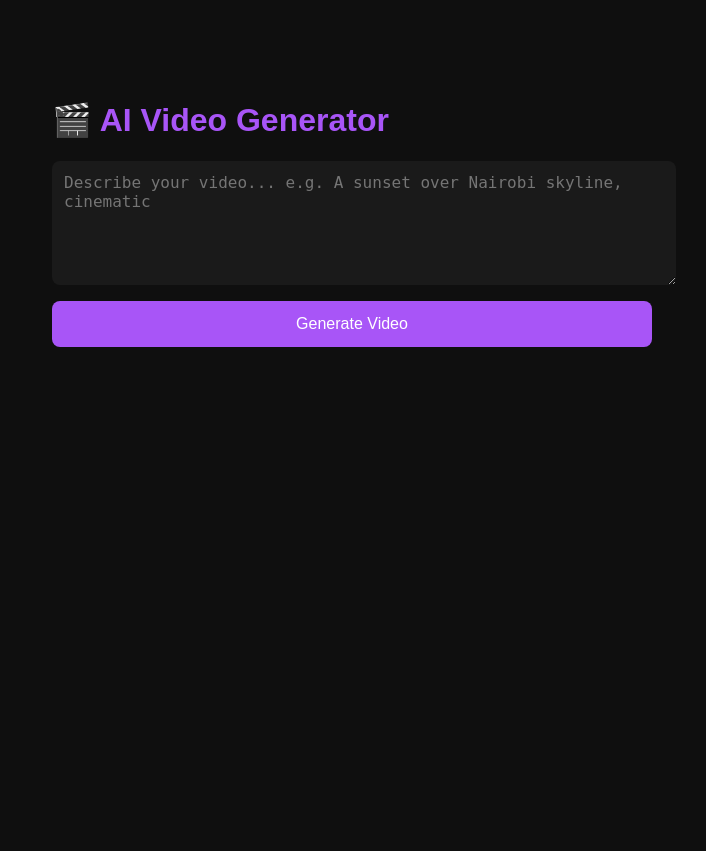
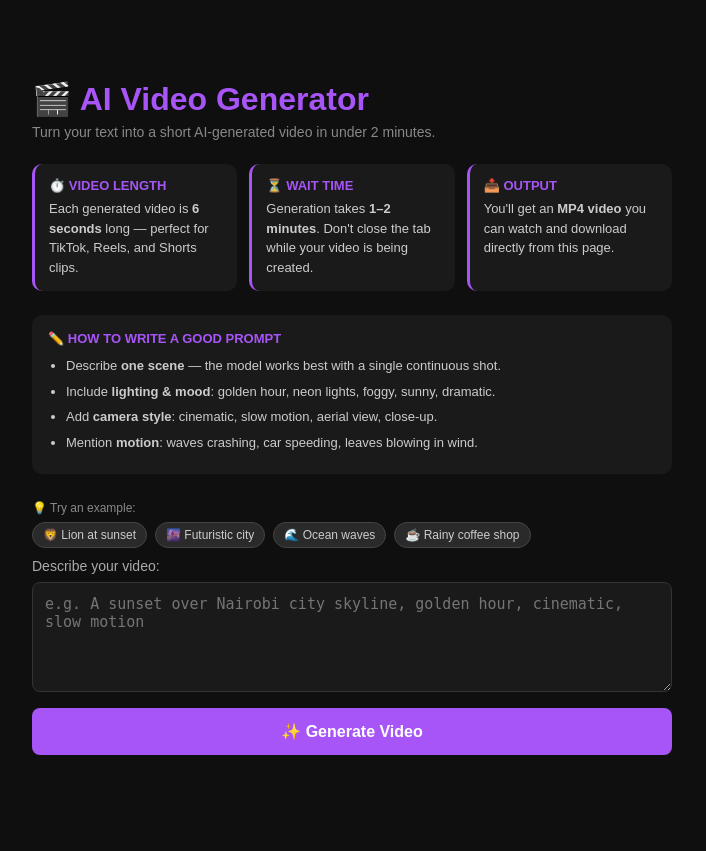
Before and after one commit to bevan-commits/ai-video-app, a Flask app: page / in a window 1280 px wide. Shown: the whole page, without its empty margins (288-994 px from the left). Before the commit the page ends 347 px from the top, so only its background shows below. Run offline with Flask 3, Linux system fonts and the light colour scheme.

Commit message:
improved UI with instructions and example prompts

```diff
--- a/templates/index.html
+++ b/templates/index.html
@@ -3,34 +3,116 @@
 <head>
     <title>AI Video Generator</title>
     <style>
-        body { font-family: Arial; max-width: 600px; margin: 60px auto; padding: 20px; background: #0f0f0f; color: white; }
-        h1 { color: #a855f7; }
-        textarea { width: 100%; padding: 12px; border-radius: 8px; border: none; background: #1a1a1a; color: white; font-size: 16px; height: 100px; }
-        button { margin-top: 12px; width: 100%; padding: 14px; background: #a855f7; color: white; border: none; border-radius: 8px; font-size: 16px; cursor: pointer; }
+        * { box-sizing: border-box; margin: 0; padding: 0; }
+        body { font-family: Arial; max-width: 680px; margin: 60px auto; padding: 20px; background: #0f0f0f; color: white; }
+        h1 { color: #a855f7; margin-bottom: 6px; }
+        .subtitle { color: #888; font-size: 14px; margin-bottom: 24px; }
+
+        .info-cards { display: flex; gap: 12px; margin-bottom: 24px; }
+        .card { flex: 1; background: #1a1a1a; border-radius: 10px; padding: 14px; border-left: 3px solid #a855f7; }
+        .card h3 { font-size: 13px; color: #a855f7; margin-bottom: 6px; text-transform: uppercase; }
+        .card p { font-size: 13px; color: #ccc; line-height: 1.5; }
+
+        .tips { background: #1a1a1a; border-radius: 10px; padding: 16px; margin-bottom: 24px; }
+        .tips h3 { font-size: 13px; color: #a855f7; text-transform: uppercase; margin-bottom: 10px; }
+        .tips ul { padding-left: 18px; }
+        .tips ul li { font-size: 13px; color: #ccc; margin-bottom: 6px; line-height: 1.5; }
+
+        label { font-size: 14px; color: #aaa; display: block; margin-bottom: 8px; }
+        textarea { width: 100%; padding: 12px; border-radius: 8px; border: 1px solid #333; background: #1a1a1a; color: white; font-size: 15px; height: 110px; resize: vertical; }
+        textarea:focus { outline: none; border-color: #a855f7; }
+        button { margin-top: 12px; width: 100%; padding: 14px; background: #a855f7; color: white; border: none; border-radius: 8px; font-size: 16px; cursor: pointer; font-weight: bold; }
         button:hover { background: #9333ea; }
-        #status { margin-top: 20px; color: #aaa; }
+        button:disabled { background: #555; cursor: not-allowed; }
+
+        #status { margin-top: 16px; color: #aaa; font-size: 14px; text-align: center; }
+        .spinner { display: inline-block; width: 14px; height: 14px; border: 2px solid #aaa; border-top-color: #a855f7; border-radius: 50%; animation: spin 0.8s linear infinite; margin-right: 8px; vertical-align: middle; }
+        @keyframes spin { to { transform: rotate(360deg); } }
+
         video { margin-top: 20px; width: 100%; border-radius: 10px; }
+        #download { display: none; margin-top: 12px; width: 100%; padding: 12px; background: #22c55e; color: white; border-radius: 8px; text-align: center; text-decoration: none; font-size: 15px; font-weight: bold; }
+        #download:hover { background: #16a34a; }
+
+        .example-prompts { margin-bottom: 10px; }
+        .example-prompts span { font-size: 12px; color: #888; }
+        .chips { display: flex; flex-wrap: wrap; gap: 8px; margin-top: 6px; }
+        .chip { background: #2a2a2a; border: 1px solid #444; color: #ccc; font-size: 12px; padding: 5px 10px; border-radius: 20px; cursor: pointer; }
+        .chip:hover { border-color: #a855f7; color: #a855f7; }
     </style>
 </head>
 <body>
+
     <h1>🎬 AI Video Generator</h1>
-    <textarea id="prompt" placeholder="Describe your video... e.g. A sunset over Nairobi skyline, cinematic"></textarea>
-    <button onclick="generate()">Generate Video</button>
+    <p class="subtitle">Turn your text into a short AI-generated video in under 2 minutes.</p>
+
+    <!-- Info Cards -->
+    <div class="info-cards">
+        <div class="card">
+            <h3>⏱️ Video Length</h3>
+            <p>Each generated video is <strong>6 seconds</strong> long — perfect for TikTok, Reels, and Shorts clips.</p>
+        </div>
+        <div class="card">
+            <h3>⏳ Wait Time</h3>
+            <p>Generation takes <strong>1–2 minutes</strong>. Don't close the tab while your video is being created.</p>
+        </div>
+        <div class="card">
+            <h3>📥 Output</h3>
+            <p>You'll get an <strong>MP4 video</strong> you can watch and download directly from this page.</p>
+        </div>
+    </div>
+
+    <!-- Tips -->
+    <div class="tips">
+        <h3>✏️ How to write a good prompt</h3>
+        <ul>
+            <li>Describe <strong>one scene</strong> — the model works best with a single continuous shot.</li>
+            <li>Include <strong>lighting & mood</strong>: golden hour, neon lights, foggy, sunny, dramatic.</li>
+            <li>Add <strong>camera style</strong>: cinematic, slow motion, aerial view, close-up.</li>
+            <li>Mention <strong>motion</strong>: waves crashing, car speeding, leaves blowing in wind.</li>
+        </ul>
+    </div>
+
+    <!-- Example Prompts -->
+    <div class="example-prompts">
+        <span>💡 Try an example:</span>
+        <div class="chips">
+            <div class="chip" onclick="setPrompt('A lion standing on a cliff at golden hour, wind blowing through its mane, cinematic slow motion')">🦁 Lion at sunset</div>
+            <div class="chip" onclick="setPrompt('A futuristic city at night with flying cars and neon lights, cinematic 4K')">🌆 Futuristic city</div>
+            <div class="chip" onclick="setPrompt('Ocean waves crashing on rocks at sunrise, aerial view, slow motion, cinematic')">🌊 Ocean waves</div>
+            <div class="chip" onclick="setPrompt('A cozy coffee shop on a rainy day, warm lighting, people walking outside, cinematic')">☕ Rainy coffee shop</div>
+        </div>
+    </div>
+
+    <!-- Input -->
+    <label for="prompt">Describe your video:</label>
+    <textarea id="prompt" placeholder="e.g. A sunset over Nairobi city skyline, golden hour, cinematic, slow motion"></textarea>
+    <button id="btn" onclick="generate()">✨ Generate Video</button>
+
     <div id="status"></div>
     <video id="video" controls style="display:none"></video>
-<a id="download" style="display:none; margin-top:12px; display:none; width:100%; padding:12px; background:#22c55e; color:white; border-radius:8px; text-align:center; text-decoration:none; font-size:16px;" download="ai-video.mp4">⬇️ Download Video</a>
+    <a id="download" download="ai-video.mp4">⬇️ Download Video</a>
 
     <script>
+        function setPrompt(text) {
+            document.getElementById("prompt").value = text;
+        }
+
         async function generate() {
             const prompt = document.getElementById("prompt").value;
             const status = document.getElementById("status");
             const video = document.getElementById("video");
+            const download = document.getElementById("download");
+            const btn = document.getElementById("btn");
 
-            if (!prompt) return alert("Enter a prompt first!");
+            if (!prompt) return alert("Please enter a prompt first!");
 
-            status.innerText = "⏳ Generating your video... (1-2 mins)";
+            btn.disabled = true;
+            btn.innerText = "Generating...";
+            status.innerHTML = '<span class="spinner"></span> Generating your video... this takes 1–2 minutes. Please wait.';
             video.style.display = "none";
+            download.style.display = "none";
 
+            try {
                 const res = await fetch("/generate", {
                     method: "POST",
                     headers: {"Content-Type": "application/json"},
@@ -40,15 +122,20 @@
                 const data = await res.json();
 
                 if (data.url) {
-            status.innerText = "✅ Done!";
+                    status.innerHTML = "✅ Done! Your video is ready.";
                     video.src = data.url;
                     video.style.display = "block";
-            const dl = document.getElementById("download");
-            dl.href = data.url;
-           dl.style.display = "block";
+                    download.href = data.url;
+                    download.style.display = "block";
                 } else {
-                status.innerText = "❌ Error: " + data.error;
+                    status.innerHTML = "❌ Error: " + data.error;
                 }
+            } catch (err) {
+                status.innerHTML = "❌ Something went wrong. Please try again.";
+            }
+
+            btn.disabled = false;
+            btn.innerText = "✨ Generate Video";
         }
     </script>
 </body>
```
Also changed, not shown: requirements.txtnotepad requirements.txt (added). Lines whose indentation alone changed are shown as unchanged.
